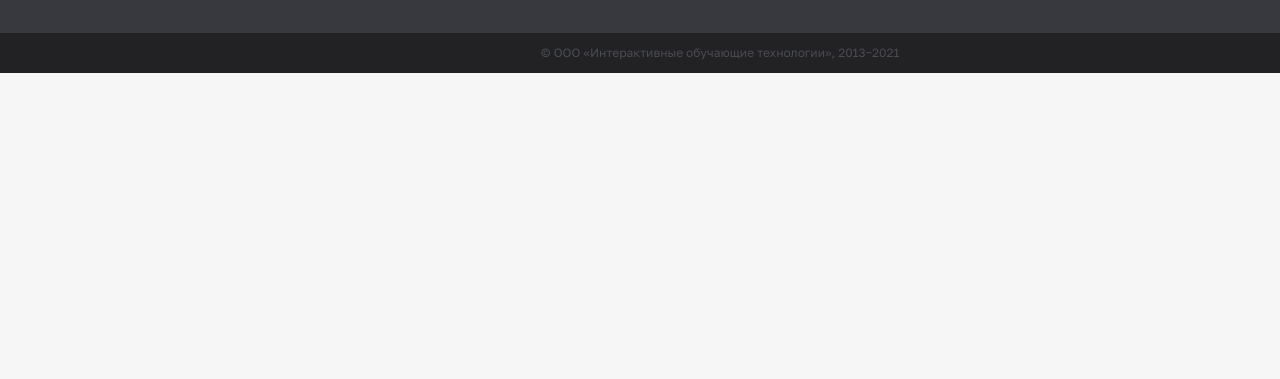
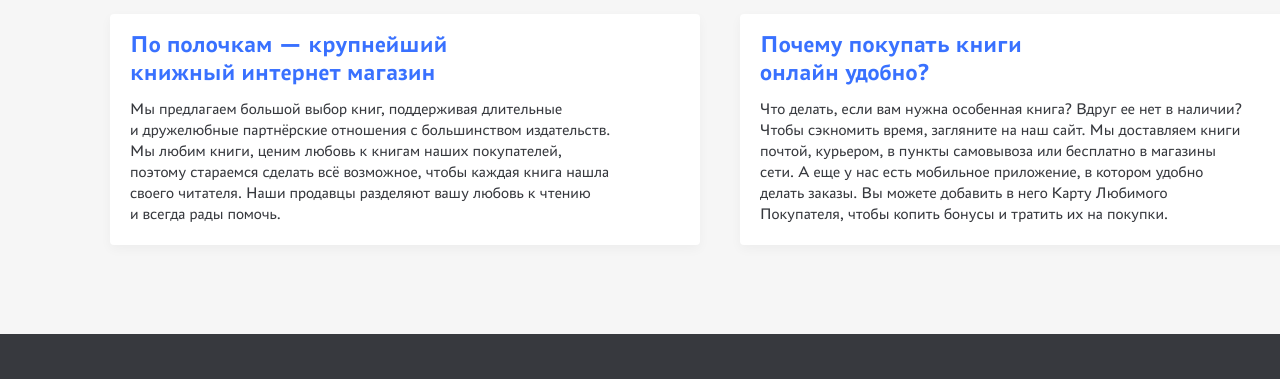
Before and after one commit to Shaktyka/by_shelves, a website: page static/pug/index.pug in a window 1280 px wide. Shown: the part 320-699 px from the top of the page. Drawn offline with nearby package versions, Linux system fonts and the light colour scheme; files that its build step writes are made by us from their sources; files whose address does not match are found by name; a web font is replaced by a local one.

Commit message:
Добавляет разметку в pug для модуля 'О нас'

```diff
--- a/static/pug/index.pug
+++ b/static/pug/index.pug
@@ -11,7 +11,7 @@
         header.header
             .container
                 .header__wrapper
-                    // Логотип
+                    //- Логотип
                     a.header__logo-link
                         span.visually-hidden Логотип сайта "По полочкам"
                         .
@@ -62,7 +62,7 @@
                     p.header__address
                         |г. Санкт-Петербург, <br />
                         |наб. Pеки Карповки, 5 корпус П
-                    // Поиск и корзина
+                    //- Поиск и корзина
                     .user-header
                         .user-header__search
                             input.user-header__search-input(type="text" name="user-headerSearch" placeholder="Поиск по полке...")
@@ -105,7 +105,7 @@
                                         stroke-width="2"
                                     />
                                 </svg>
-            // Навигация
+            //- Навигация
             nav.nav
                 .container
                     .nav__content
@@ -125,7 +125,34 @@
                             li.user-nav__item
                                 a.user-nav__link(href="#")
                                     span.user-nav__text Вход
+        //- Контент
         .content
+            main.index-page
+                h1.visually-hidden Магазин по продаже книг "По полочкам"
+                section.hero
+                section.new-books
+                section.best-books
+                section.reviews
+                section.about
+                    .container
+                        h2.about__title.section__title О нас
+                        ul.about__list
+                            li.about__item
+                                .about__wrapper
+                                    h3.about__heading По полочкам — крупнейший книжный интернет магазин
+                                    p.about__text
+                                        |Мы предлагаем большой выбор книг, поддерживая длительные и дружелюбные партнёрские отношения с большинством
+                                        |издательств. Мы любим книги, ценим любовь к книгам наших покупателей, поэтому стараемся сделать всё возможное, чтобы
+                                        |каждая книга нашла своего читателя. Наши продавцы разделяют вашу любовь к чтению и всегда рады помочь.
+                            li.about__item
+                                .about__wrapper
+                                    h3.about__heading Почему покупать книги онлайн удобно?
+                                    p.about__text
+                                        |Что делать, если вам нужна особенная книга? Вдруг ее нет в наличии? Чтобы сэкномить время, загляните на наш сайт. Мы
+                                        |доставляем книги почтой, курьером, в пункты самовывоза или бесплатно в магазины сети. А еще у нас есть мобильное
+                                        |приложение, в котором удобно делать заказы. Вы можете добавить в него Карту Любимого Покупателя, чтобы копить бонусы и
+                                        |тратить их на покупки.
+        //- Футер
         footer.footer
             .container
                 .footer__wrapper
```
Also changed, not shown: index.html.
